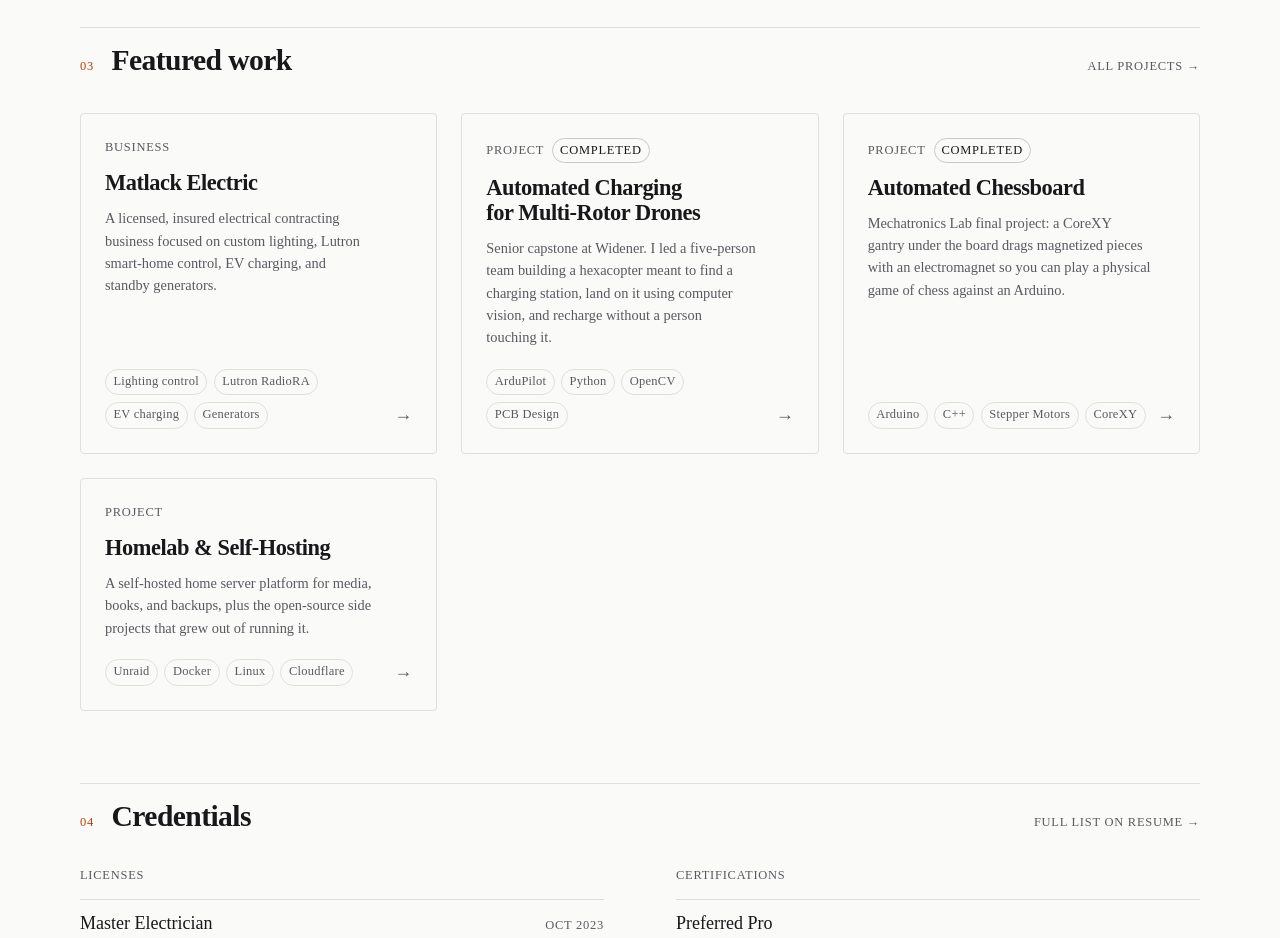
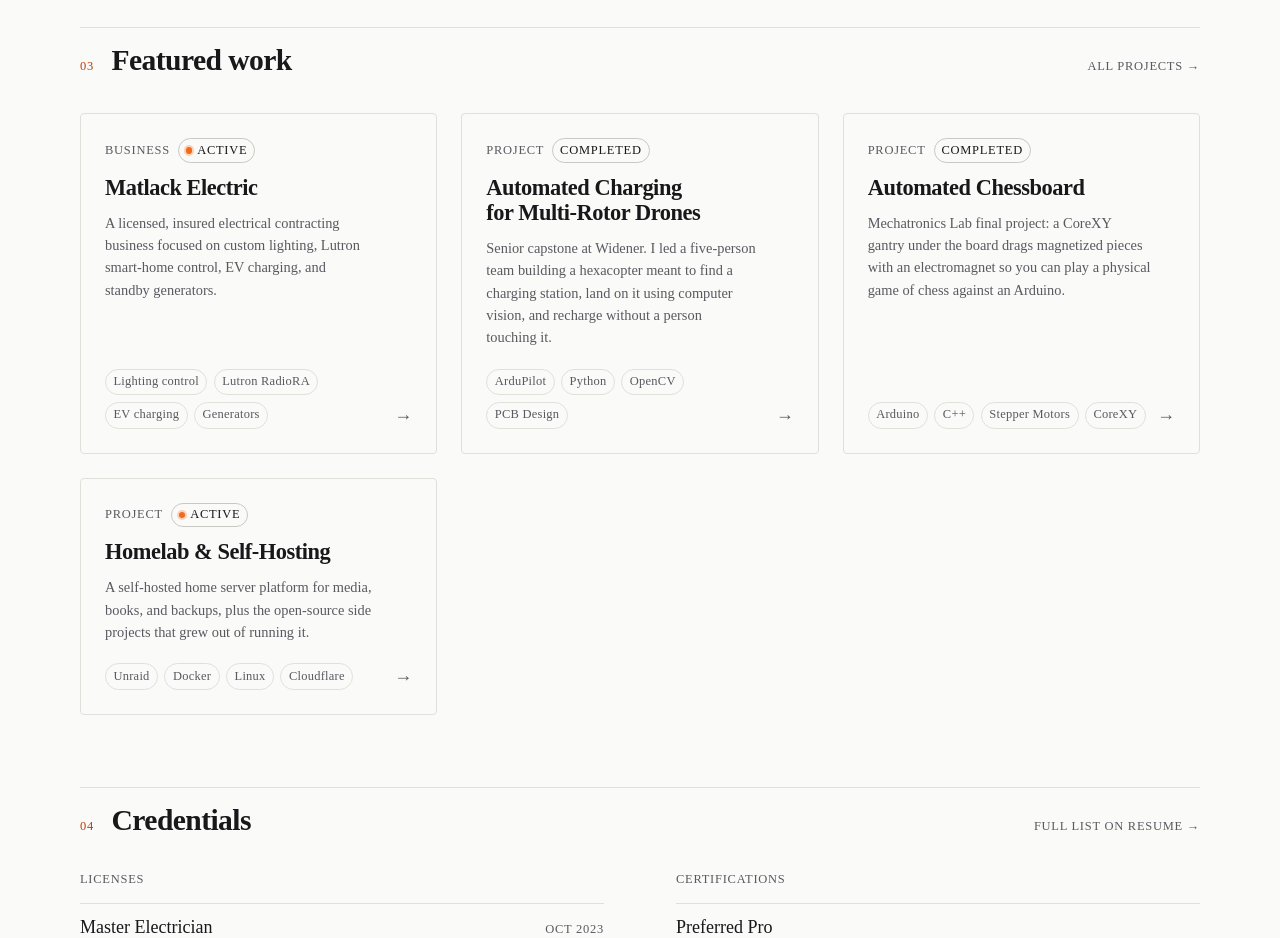
Before and after one commit to Ethan-Matlack/personal-website, an Astro site: page / in a window 1280 px wide. Shown: the part 1520-2458 px from the top of the page. Built offline with nearby package versions, Linux system fonts and the light colour scheme; Astro itself is replaced by a stand-in of ours.

Commit message:
Added active pill to project/business cards to match the other pills

```diff
--- a/src/components/ProjectCard.astro
+++ b/src/components/ProjectCard.astro
@@ -25,11 +25,10 @@ const Heading = headingLevel;
   <div class="body">
     <p class="label kind">
       {kind === 'business' ? 'Business' : 'Project'}
-      {status !== 'active' && (
-        <span class="status" data-status={status}>
-          {status}
-        </span>
-      )}
+      <span class="status" data-status={status}>
+        {status === 'active' && <span class="dot" aria-hidden="true" />}
+        {status}
+      </span>
     </p>
     <Heading class="title">
       <a href={`/projects/${project.id}/`}>{title}</a>
@@ -90,10 +89,21 @@ const Heading = headingLevel;
     align-items: center;
   }
   .status {
+    display: inline-flex;
+    align-items: center;
+    gap: 0.4em;
     padding: 0.1em 0.55em;
     border: 1px solid var(--rule-strong);
     border-radius: 999px;
     color: var(--text);
+  }
+  /* Same indicator lamp as the project page's Status field, scaled to the pill. */
+  .dot {
+    width: 0.4rem;
+    height: 0.4rem;
+    border-radius: 50%;
+    background: var(--lamp);
+    box-shadow: 0 0 0 2px var(--lamp-glow);
   }
   .title {
     font-size: var(--step-1);
```
Also changed, not shown: src/content/projects/_template.md (+1 -1 lines).
